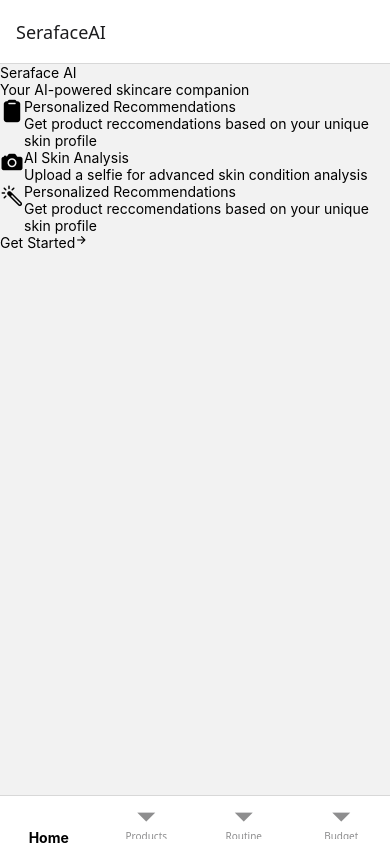
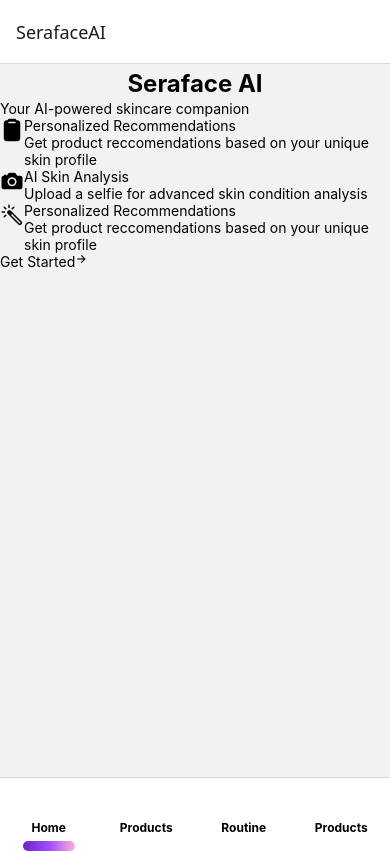
Before and after one commit to dandee77/Seraface-Mobile-App, a React Native app: screen /MainHome in a window 390 px wide. Built offline with nearby package versions, Linux system fonts and the light colour scheme.

Commit message:
feat: Enhance tab navigation with custom TabBarLabel and gradient styles; update HomeScreen with GradientText

```diff
--- a/App.js
+++ b/App.js
@@ -8,7 +8,6 @@ import { GradientIcon } from "./components/UI_Common/Gradients/GradientIcon";
 import { GradientText } from "./components/UI_Common/Gradients/GradientText";
 import { GradientHeaderTitle } from "./components/UI_Common/Gradients/GradientHeaderTitle";
 
-// Import screens
 import HomeScreen from "./screens/HomeScreen";
 import ProductsScreen from "./screens/ProductsScreen";
 import RoutinesScreen from "./screens/RoutinesScreen";
@@ -16,6 +15,10 @@ import BudgetScreen from "./screens/BudgetScreen";
 
 import SkinProfileScreen from "./components/Home_Screen/Phase1_SkinProfile/SkinProfileScreen";
 import ScanFaceScreen from "./components/Home_Screen/Phase2_ScanFace/ScanFaceScreen";
+import Colors from "./constants/colors";
+import { Pressable, View } from "react-native";
+import { GradientView } from "./components/UI_Common/Gradients/GradientView";
+import TabBarLabel from "./components/UI_Common/Commons/TabBarLabel";
 
 const Tab = createBottomTabNavigator();
 const Stack = createNativeStackNavigator();
@@ -47,44 +50,81 @@ function HomeStackNavigator() {
   );
 }
 
-// Main App with Bottom Tab Navigation
 export default function App() {
   return (
     <SafeAreaProvider>
       <StatusBar style="light" />
       <NavigationContainer>
-        <Tab.Navigator>
+        <Tab.Navigator
+          screenOptions={{
+            tabBarStyle: {
+              backgroundColor: Colors.background,
+              height: 67,
+              paddingTop: 6,
+            },
+            tabBarButton: (props) => (
+              <Pressable
+                {...props}
+                android_ripple={{
+                  color: Colors.primary100,
+                  borderless: true,
+                }}
+                // style={{paddingTop: 6}}
+              />
+            ),
+          }}
+        >
           <Tab.Screen
             name="Home"
             component={HomeStackNavigator}
             options={{
-              tabBarLabel: ({ focused }) => (
-                <GradientText
-                  text={"Home"}
-                  focused={focused}
-                  style={{ fontSize: 12 }}
-                />
-              ),
               title: "SerafaceAI",
               tabBarIcon: ({ focused }) => (
-                <GradientIcon name={"home"} size={24} focused={focused} />
+                <GradientIcon name={"home"} size={28} focused={focused} />
+              ),
+              tabBarLabel: ({ focused }) => (
+                <TabBarLabel text={"Home"} focused={focused} />
               ),
             }}
           />
           <Tab.Screen
             name="Products"
             component={ProductsScreen}
-            options={{ tabBarLabel: "Products", title: "Recommendations" }}
+            options={{
+              title: "Recommendations",
+              tabBarIcon: ({ focused }) => (
+                <GradientIcon name={"cube"} size={28} focused={focused} />
+              ),
+              tabBarLabel: ({ focused }) => (
+                <TabBarLabel text={"Products"} focused={focused} />
+              ),
+            }}
           />
           <Tab.Screen
             name="Routine"
             component={RoutinesScreen}
-            options={{ tabBarLabel: "Routine", title: "Your Routine" }}
+            options={{
+              title: "Your Routine",
+              tabBarIcon: ({ focused }) => (
+                <GradientIcon name={"time"} size={28} focused={focused} />
+              ),
+              tabBarLabel: ({ focused }) => (
+                <TabBarLabel text={"Routine"} focused={focused} />
+              ),
+            }}
           />
           <Tab.Screen
             name="Budget"
             component={BudgetScreen}
-            options={{ tabBarLabel: "Budget", title: "Budget Planner" }}
+            options={{
+              title: "Budget Planner",
+              tabBarIcon: ({ focused }) => (
+                <GradientIcon name={"wallet"} size={28} focused={focused} />
+              ),
+              tabBarLabel: ({ focused }) => (
+                <TabBarLabel text={"Products"} focused={focused} />
+              ),
+            }}
           />
         </Tab.Navigator>
       </NavigationContainer>
--- /dev/null
+++ b/components/UI_Common/Commons/TabBarLabel.jsx
@@ -0,0 +1,19 @@
+import { View } from "react-native";
+import { GradientText } from "../Gradients/GradientText";
+import { GradientView } from "../Gradients/GradientView";
+
+export default function TabBarLabel({ text, focused }) {
+  return (
+    <View>
+      <GradientText text={text} focused={focused} size={12} />
+      {focused && (
+        <View
+          className="absolute overflow-hidden rounded-full"
+          style={{ bottom: -16, left: -6, right: -6, height: 10 }}
+        >
+          <GradientView preset="purpleToPink" className="flex-1" />
+        </View>
+      )}
+    </View>
+  );
+}
--- a/components/UI_Common/Gradients/GradientHeaderTitle.jsx
+++ b/components/UI_Common/Gradients/GradientHeaderTitle.jsx
@@ -1,11 +1,10 @@
-import React from "react";
 import { View } from "react-native";
 import { GradientText } from "../Gradients/GradientText";
 import { GradientIcon } from "../Gradients/GradientIcon";
 
 export const GradientHeaderTitle = ({ title, iconName }) => {
   return (
-    <View style={{ flexDirection: "row", alignItems: "center" }}>
+    <View className="flex-row items-center">
       {iconName && (
         <GradientIcon
           name={iconName}
--- a/components/UI_Common/Gradients/GradientIcon.jsx
+++ b/components/UI_Common/Gradients/GradientIcon.jsx
@@ -17,7 +17,7 @@ export const GradientIcon = ({
     <MaskedView
       style={[{ width: size, height: size }, style]}
       maskElement={
-        <View style={{ backgroundColor: "transparent" }}>
+        <View className="bg-transparent">
           <Ionicons name={name} size={size} color="white" />
         </View>
       }
--- a/components/UI_Common/Gradients/GradientText.jsx
+++ b/components/UI_Common/Gradients/GradientText.jsx
@@ -1,7 +1,7 @@
 import React from "react";
-import { Text } from "react-native";
+import { Text, View } from "react-native";
 import MaskedView from "@react-native-masked-view/masked-view";
-import { GradientView } from "../Gradients/GradientView";
+import { GradientView } from "./GradientView";
 
 export const GradientText = ({
   text,
@@ -12,22 +12,27 @@ export const GradientText = ({
   size = 14,
 }) => {
   const gradientPreset = preset || (focused ? "purpleToPink" : "lightPurple");
+  const estimatedWidth = Math.max(text.length * size * 0.7, 40);
+
+  const viewHeight = size * 1.5;
 
   return (
+    <View
+      className="items-center justify-center"
+      style={{ height: viewHeight, minWidth: estimatedWidth }}
+    >
       <MaskedView
-      style={{ flexShrink: 1 }}
+        style={{ height: viewHeight, minWidth: estimatedWidth }}
         maskElement={
+          <View className="flex-1 bg-transparent items-center justify-center">
             <Text
-          style={[
-            {
-              fontWeight: "bold",
-            },
-            style,
-            { fontSize: size },
-          ]}
+              className="font-bold text-center"
+              style={[{ fontSize: size, paddingTop: 2 }, style]}
+              numberOfLines={1}
             >
               {text}
             </Text>
+          </View>
         }
       >
         <GradientView
@@ -36,5 +41,6 @@ export const GradientText = ({
           className="flex-1"
         />
       </MaskedView>
+    </View>
   );
 };
--- a/constants/gradients.js
+++ b/constants/gradients.js
@@ -23,8 +23,8 @@ export const Gradients = {
   progressGradient: [Colors.accent400, Colors.accent600], // Pink gradient
 
   // Custom combinations
-  purpleToPink: [Colors.primary800, Colors.primary600, Colors.accent300], // Brand gradient
-  lightPurple: [Colors.primary500, Colors.primary400, Colors.primary200], // Subtle purple
+  purpleToPink: [Colors.primary800, Colors.primary600, Colors.accent200], // Brand gradient
+  lightPurple: [Colors.primary400, Colors.primary300, Colors.primary200], // Subtle purple
   lightPink: [Colors.accent200, Colors.accent400], // Subtle pink
 };
 
--- a/screens/HomeScreen.jsx
+++ b/screens/HomeScreen.jsx
@@ -6,6 +6,7 @@ import {
 } from "@expo/vector-icons";
 import NextButton from "../components/UI_Common/Buttons/NextButton";
 import InfoContainer from "../components/Home_Screen/Main_Home/InfoContainer";
+import { GradientText } from "../components/UI_Common/Gradients/GradientText";
 
 const infoData = [
   {
@@ -37,7 +38,7 @@ export default function HomeScreen() {
         <Ionicons name="" />
       </View>
       <View>
-        <Text>Seraface AI</Text>
+        <GradientText text={"Seraface AI"} size={24} preset={"purpleToPink"} />
         <Text>Your AI-powered skincare companion</Text>
       </View>
       <FlatList
@@ -55,36 +56,3 @@ export default function HomeScreen() {
     </View>
   );
 }
-
-// // Example snippet for Home_Screen.jsx
-// import { useNavigation } from "@react-navigation/native";
-// import { View, TouchableOpacity, Text } from "react-native";
-// import { GradientView } from "../components/GradientView";
-
-// export default function HomeScreen() {
-//   const navigation = useNavigation();
-
-//   // Navigate to the first step
-//   const handleGetStarted = () => {
-//     navigation.navigate("SkinProfile");
-//   };
-
-//   return (
-//     <View className="flex-1 bg-background">
-//       {/* Existing home screen content */}
-
-//       {/* Get Started button */}
-//       <GradientView
-//         preset="primaryButton"
-//         className="rounded-full py-3 px-6 mx-4 mb-6 items-center"
-//       >
-//         <TouchableOpacity
-//           onPress={handleGetStarted}
-//           className="w-full items-center"
-//         >
-//           <Text className="text-textLight font-bold">Get Started</Text>
-//         </TouchableOpacity>
-//       </GradientView>
-//     </View>
-//   );
-// }
```
Also changed, not shown: components/UI_Common/Gradients/GradientView.jsx (line endings or trailing spaces). Lines whose indentation alone changed are shown as unchanged.
